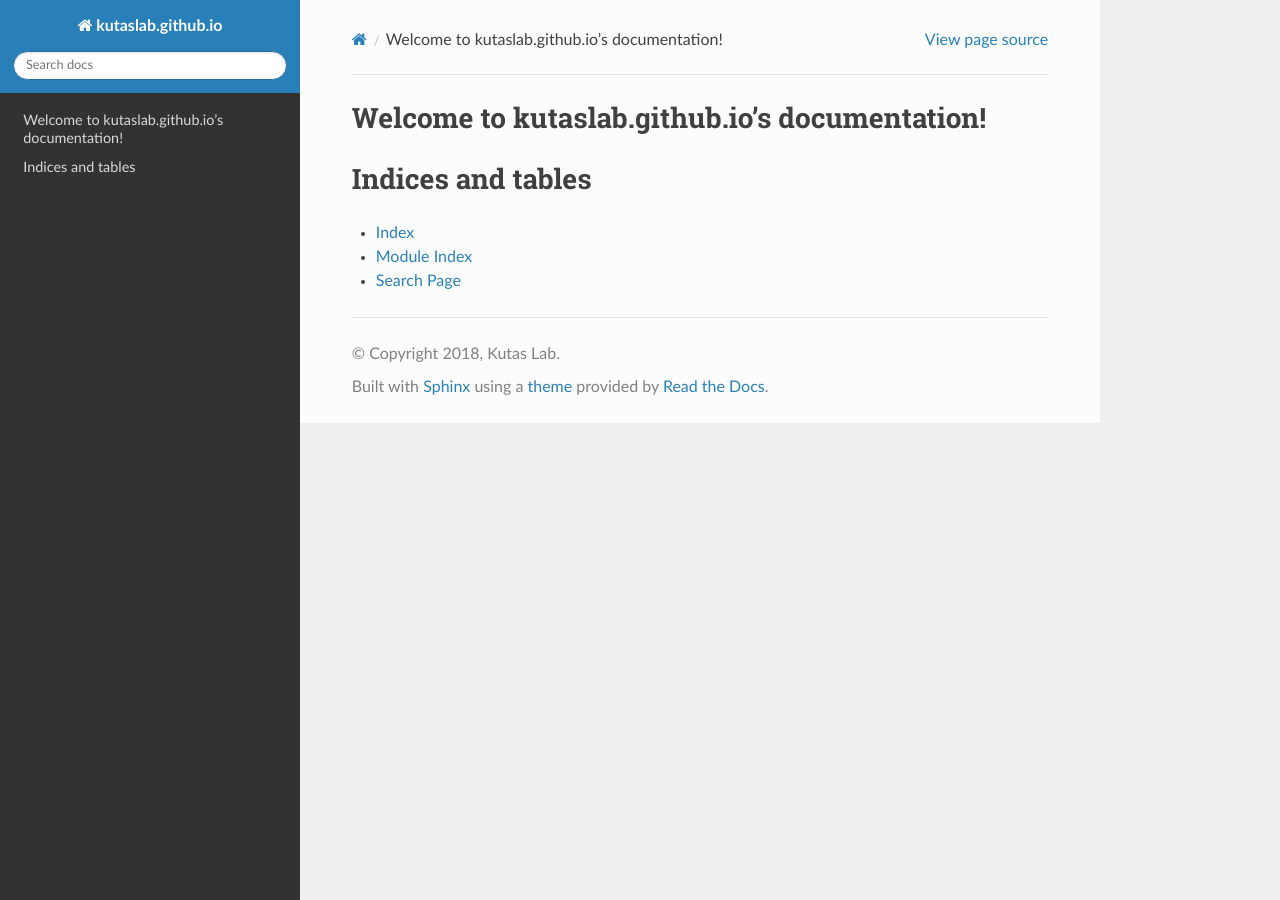
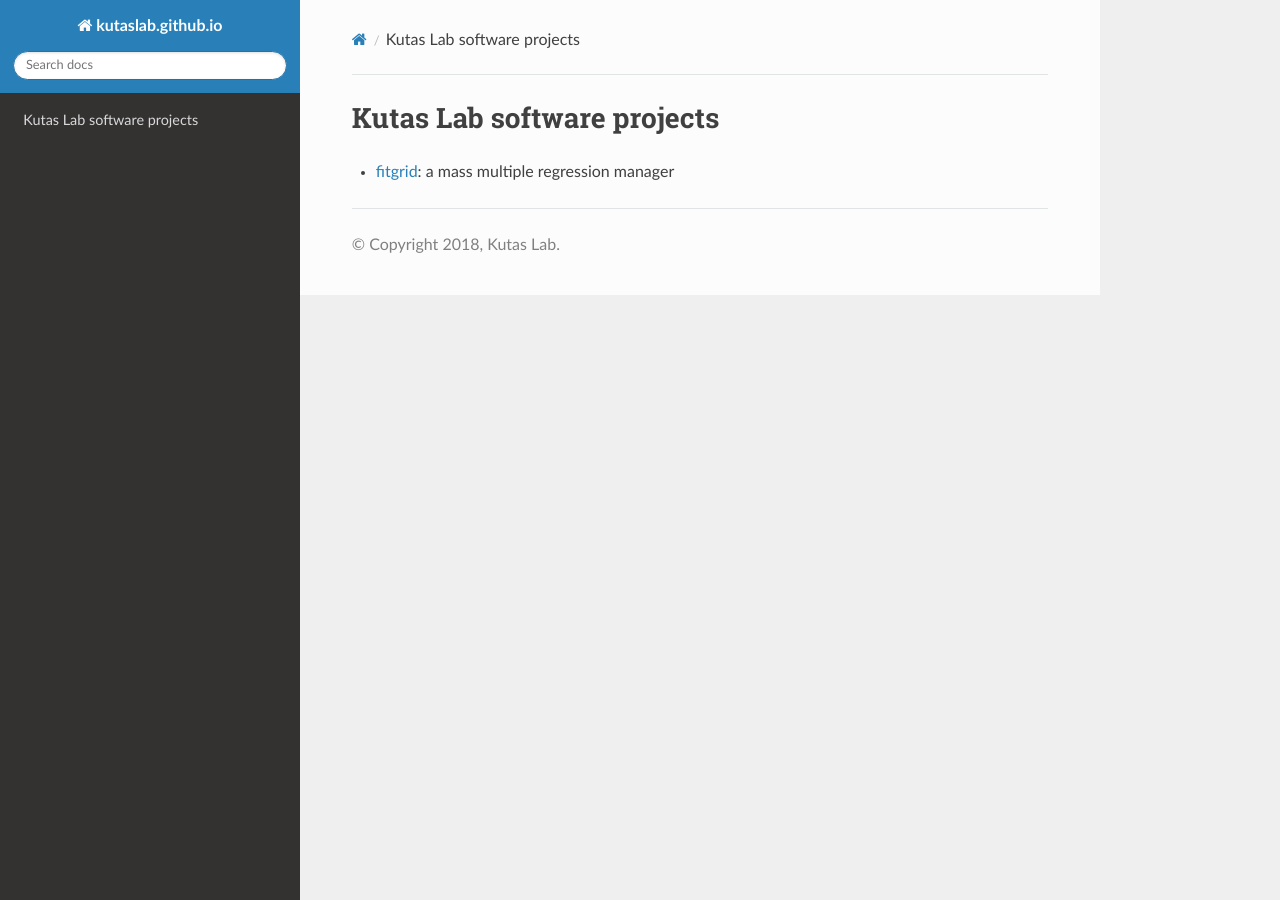
Before and after one commit to kutaslab/kutaslab.github.io, a Sphinx documentation site: the page built from source/index.rst, in a window 1280 px wide. Built offline with Sphinx 7.4.7 and the Read the Docs theme 2.0.0, drawn with Linux system fonts in a browser that asks for light colours.

Commit message:
Add .travis.yml and link to fitgrid.

```diff
--- a/source/conf.py
+++ b/source/conf.py
@@ -39,8 +39,6 @@
 # extensions coming with Sphinx (named 'sphinx.ext.*') or your custom
 # ones.
 extensions = [
-    'sphinx.ext.intersphinx',
-    'sphinx.ext.mathjax',
     'sphinx.ext.githubpages',
 ]
 
@@ -78,6 +76,9 @@
 # a list of builtin themes.
 #
 html_theme = 'sphinx_rtd_theme'
+html_copy_source = False
+html_show_sourcelink = False
+html_show_sphinx = False
 
 # Theme options are theme-specific and customize the look and feel of a theme
 # further.  For a list of options available for each theme, see the
@@ -156,11 +157,3 @@
      author, 'kutaslabgithubio', 'One line description of project.',
      'Miscellaneous'),
 ]
-
-
-# -- Extension configuration -------------------------------------------------
-
-# -- Options for intersphinx extension ---------------------------------------
-
-# Example configuration for intersphinx: refer to the Python standard library.
-intersphinx_mapping = {'https://docs.python.org/': None}
--- a/source/index.rst
+++ b/source/index.rst
@@ -3,18 +3,7 @@
    You can adapt this file completely to your liking, but it should at least
    contain the root `toctree` directive.
 
-Welcome to kutaslab.github.io's documentation!
-==============================================
+Kutas Lab software projects
+===========================
 
-.. toctree::
-   :maxdepth: 2
-   :caption: Contents:
-
-
-
-Indices and tables
-==================
-
-* :ref:`genindex`
-* :ref:`modindex`
-* :ref:`search`
+* `fitgrid <https://kutaslab.github.io/fitgrid>`_: a mass multiple regression manager
```
Also changed, not shown: .travis.yml (added).
